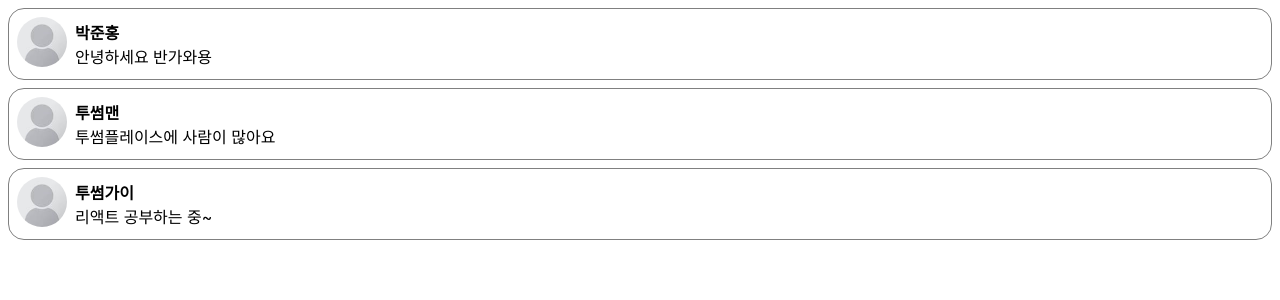
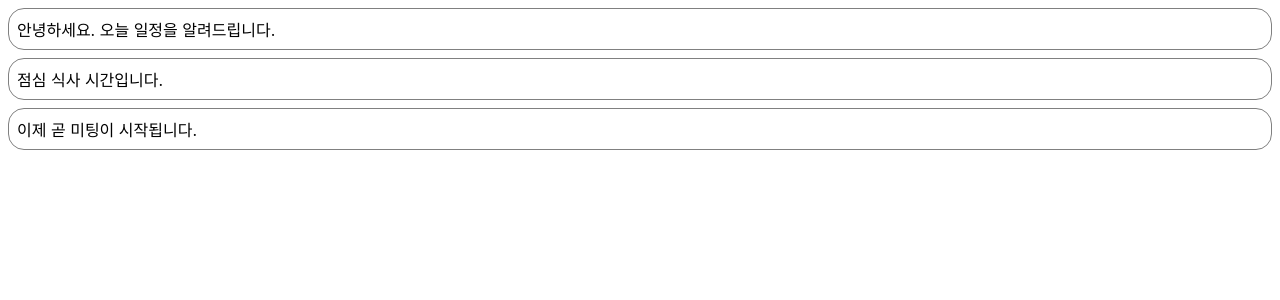
Before and after one commit to oowtl/first-met-react-practice, a React (Create React App) app: page / in a window 1280 px wide. Shown: the top 300 px of the page. Built offline with nearby package versions, Linux system fonts and the light colour scheme.

Commit message:
feat: chapter 6 - Notification 컴포넌트 - NotificationList 컴포넌트

```diff
--- /dev/null
+++ b/src/chapter_06/Notification.jsx
@@ -0,0 +1,32 @@
+import React, { Component } from "react";
+
+const styles = {
+  wrapper: {
+    margin: 8,
+    padding: 8,
+    display: "flex",
+    flexDirection: "row",
+    border: "1px solid grey",
+    borderRadius: 16,
+  },
+
+  messageText: {
+    color: "black",
+    fontSize: 16,
+  },
+};
+
+export default class Notification extends Component {
+  constructor(props) {
+    super(props);
+    this.state = {};
+  }
+
+  render() {
+    return (
+      <div style={styles.wrapper}>
+        <span style={styles.messageText}>{this.props.message}</span>
+      </div>
+    );
+  }
+}
--- /dev/null
+++ b/src/chapter_06/NotificationList.jsx
@@ -0,0 +1,56 @@
+import React, { Component } from "react";
+import Notification from "./Notification.jsx";
+
+const reservedNotifications = [
+  {
+    message: "안녕하세요. 오늘 일정을 알려드립니다.",
+  },
+  {
+    message: "점심 식사 시간입니다.",
+  },
+  {
+    message: "이제 곧 미팅이 시작됩니다.",
+  },
+];
+
+var timer;
+
+export default class NotificationList extends Component {
+  constructor(props) {
+    super(props);
+
+    this.state = {
+      notifications: [],
+    };
+  }
+
+  componentDidMount() {
+    const { notifications } = this.state;
+
+    timer = setInterval(() => {
+      if (notifications.length < reservedNotifications.length) {
+        const index = notifications.length;
+        notifications.push(reservedNotifications[index]);
+        this.setState({ notifications: notifications });
+      } else {
+        clearInterval(timer);
+      }
+    }, 1000);
+  }
+
+  componentWillUnmounted() {
+    if (timer) {
+      clearInterval(timer);
+    }
+  }
+
+  render() {
+    return (
+      <div>
+        {this.state.notifications.map((notification) => {
+          return <Notification message={notification.message} />;
+        })}
+      </div>
+    );
+  }
+}
--- a/src/index.js
+++ b/src/index.js
@@ -1,12 +1,13 @@
 import React from "react";
 import ReactDOM from "react-dom/client";
 import "./index.css";
-import App from "./App";
+// import App from "./App";
 import reportWebVitals from "./reportWebVitals";
 
 // import Library from "./chapter_03/Library";
 // import Clock from "./chapter_04/Clock";
-import CommentList from "./chapter_05/CommentList";
+// import CommentList from "./chapter_05/CommentList";
+import NotificationList from "./chapter_06/NotificationList";
 
 const root = ReactDOM.createRoot(document.getElementById("root"));
 
@@ -28,9 +29,16 @@
 // }, 1000);
 
 // chapter 05
+// root.render(
+//   <React.StrictMode>
+//     <CommentList />
+//   </React.StrictMode>
+// );
+
+// chapter 06
 root.render(
   <React.StrictMode>
-    <CommentList />
+    <NotificationList />
   </React.StrictMode>
 );
 
```
Also changed, not shown: 1 other file (tests, documents, lock files or other folders).
